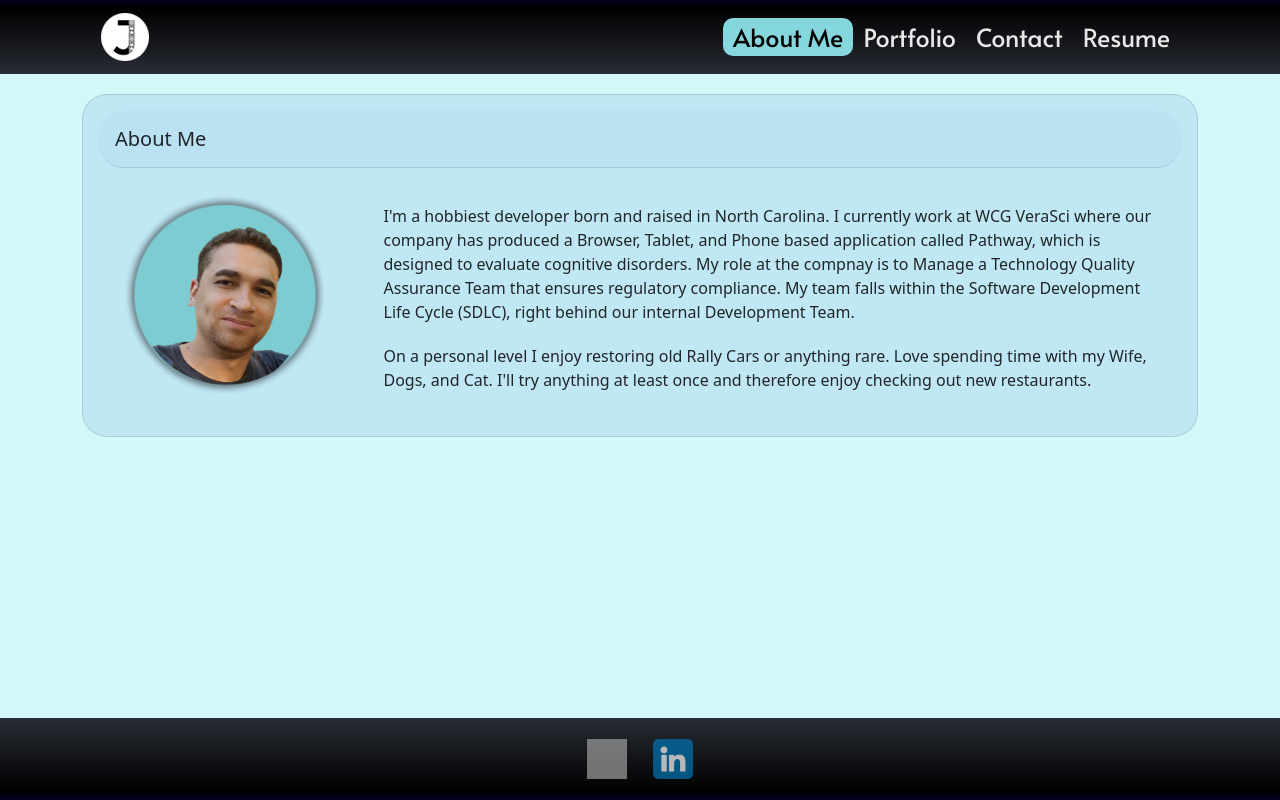
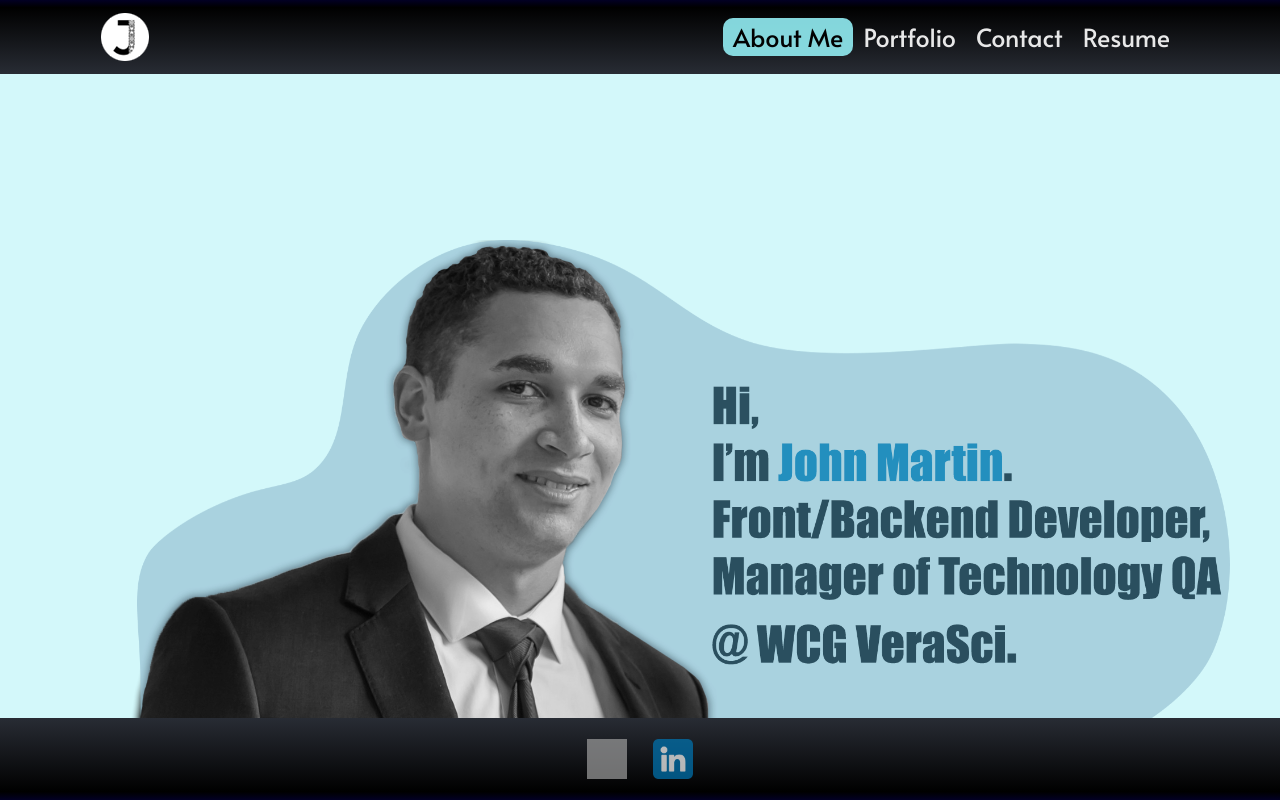
Before and after one commit to gemsjohn/tawny-port, a React (Create React App) app: page / in a window 1280 px wide. Built offline with nearby package versions, Linux system fonts and the light colour scheme; grey boxes are pictures that could not be loaded.

Commit message:
about me styling update

```diff
--- a/src/App.css
+++ b/src/App.css
@@ -88,10 +88,30 @@
 }
 
 .profile {
-  height: 200px;
-  width: 200px;
-  margin: 10px;
+  height: 70vh;
+  width: auto;
+  border-radius: 25px;
+  position: fixed;
+  bottom: 0;
+  margin: 0 10vw 0 10vw;
 }
+
+.profile-text {
+  font-family: 'Alata', sans-serif;
+  color: rgb(2,0,36);
+  display: flex;
+  flex-wrap: wrap;
+  flex-direction: column;
+  justify-content: center;
+}
+.center {
+  font-family: 'Alata', sans-serif;
+  color: rgb(2,0,36);
+  position: absolute;
+  bottom: 20vh;
+  margin: 0 10vw 0 10vw;
+}
+
 
 .pdf-icon {
   height: 100px;
--- a/src/App.js
+++ b/src/App.js
@@ -1,6 +1,7 @@
 import './App.css';
 import { Container, Card, Col, Row } from 'react-bootstrap';
 import photo from './assets/headshot.png';
+import photov3 from './assets/headshotv3.png';
 import { Header } from './header';
 import { Footer } from './footer';
 
@@ -17,32 +18,31 @@
     <>
       <div className="backdrop">
         <Header />
-        <Container>
-        <Card className="extra-spacing" style={styles.card}>
-          <Card.Header as="h5" style={styles.card}>About Me</Card.Header>
-          <Card.Body>
-
         <Row>
-              <Col sm={3}>
-                <img src={photo} className="profile" alt="" />
+              <Col sm={6}>
+                <img src={photov3} className="profile" alt="" />
               </Col>
-              <Col sm={9}>
+              <Col sm={6}>
+              {/* <div className="extra-spacing"></div>
+                <div className="center">
+                  <h1 className="profile-text">John Martin</h1>
+                  <p>
+                    I'm a hobbiest developer born and raised in North Carolina. I currently work at WCG VeraSci where our company has produced a Browser, Tablet, and Phone
+                    based application called Pathway, which is designed to evaluate cognitive disorders. My role at the company is to Manage a Technology Quality Assurance Team
+                    that ensures regulatory compliance. My team falls within the Software Development Life Cycle (SDLC), right behind our internal Development Team.
+                  </p>
                   <div className="extra-spacing"></div>
-                <a>
-                  I'm a hobbiest developer born and raised in North Carolina. I currently work at WCG VeraSci where our company has produced a Browser, Tablet, and Phone
-                  based application called Pathway, which is designed to evaluate cognitive disorders. My role at the compnay is to Manage a Technology Quality Assurance Team
-                  that ensures regulatory compliance. My team falls within the Software Development Life Cycle (SDLC), right behind our internal Development Team.
-                </a>
-                <div className="extra-spacing"></div>
-                <a>
+                  <p>
                     On a personal level I enjoy restoring old Rally Cars or anything rare. Love spending time with my Wife, Dogs, and Cat. I'll try anything at least once and therefore
                     enjoy checking out new restaurants.
-                </a>
+                  </p>
+                </div> */}
               </Col>
         </Row>
+        {/* <Card className="extra-spacing" style={styles.card}>
+          <Card.Body>
           </Card.Body>
-        </Card>
-        </Container>
+        </Card> */}
         <Footer />
       </div>
     </>
--- a/src/routes/resume.jsx
+++ b/src/routes/resume.jsx
@@ -85,6 +85,7 @@
               </Card>
             </Col>
           </Row>
+          <div className="extra-spacing"></div>
         </Container>
       </div>
       <Footer />
```
Also changed, not shown: src/assets/headshotv2.png (added), src/assets/headshotv3.png (added). Lines whose indentation alone changed are shown as unchanged.
